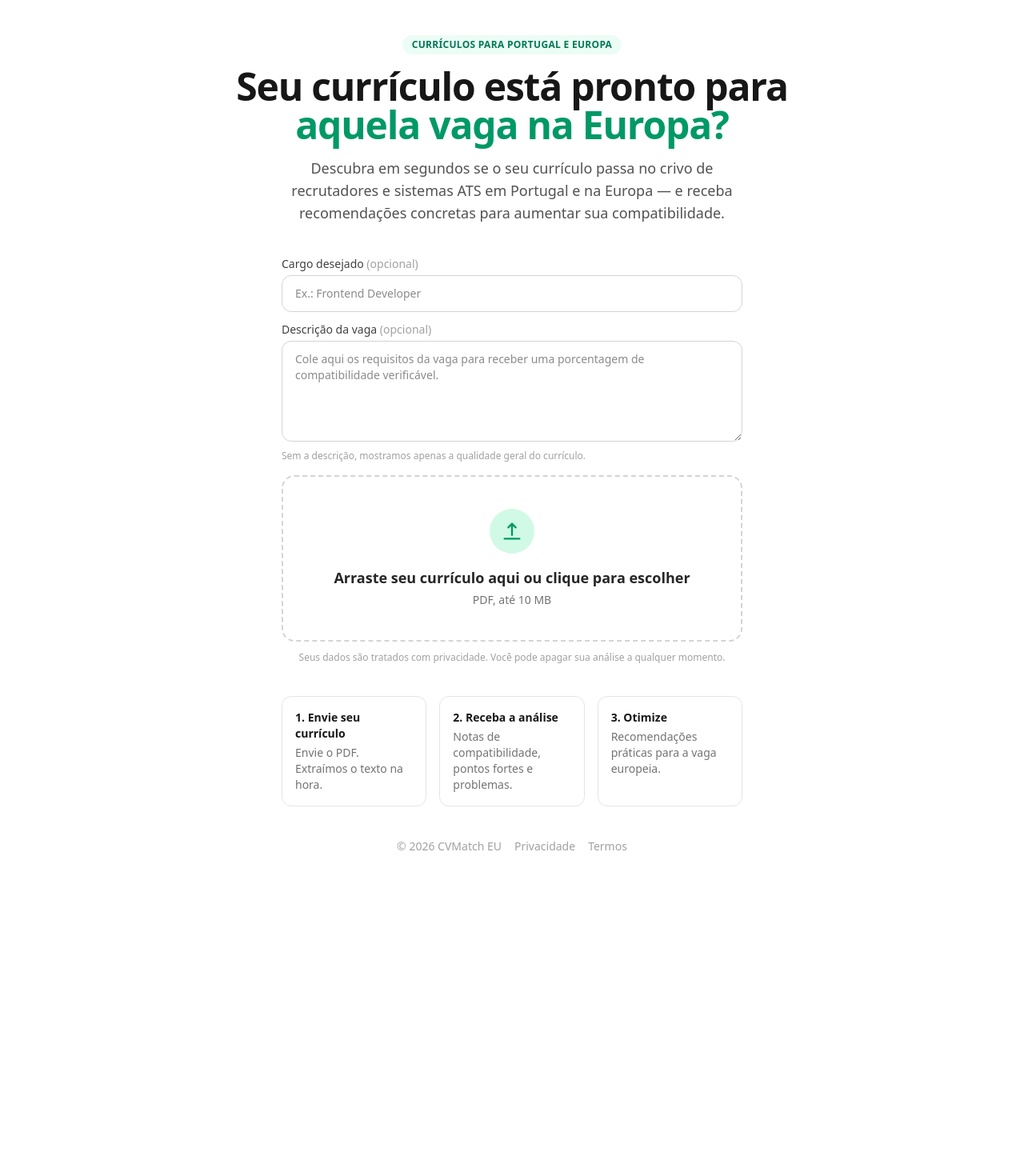
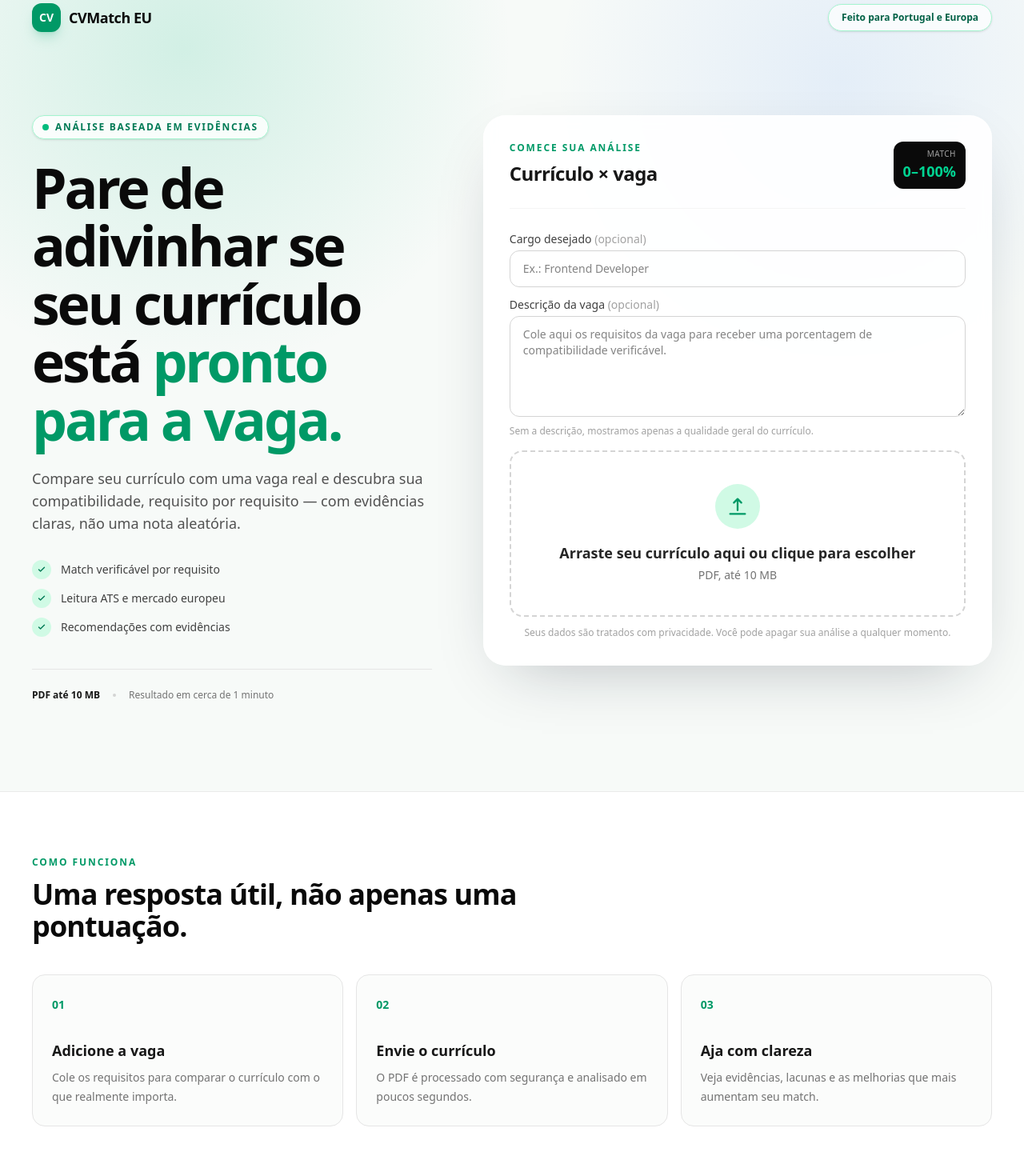
Before and after one commit to iTzB0r/CVMatch-EU, a Next.js app: page / in a window 1280 px wide. Shown: the part 20-1490 px from the top of the page at 80% size. Before the commit the page ends 1152 px from the top, so only its background shows below. Built offline with nearby package versions, Linux system fonts and the light colour scheme.

Commit message:
feat: refresh landing page design

```diff
--- a/app/page.tsx
+++ b/app/page.tsx
@@ -1,56 +1,127 @@
 import Link from "next/link";
 import { UploadCard } from "@/components/upload/upload-card";
 
+const benefits = [
+  "Match verificável por requisito",
+  "Leitura ATS e mercado europeu",
+  "Recomendações com evidências",
+];
+
+const steps = [
+  {
+    number: "01",
+    title: "Adicione a vaga",
+    description: "Cole os requisitos para comparar o currículo com o que realmente importa.",
+  },
+  {
+    number: "02",
+    title: "Envie o currículo",
+    description: "O PDF é processado com segurança e analisado em poucos segundos.",
+  },
+  {
+    number: "03",
+    title: "Aja com clareza",
+    description: "Veja evidências, lacunas e as melhorias que mais aumentam seu match.",
+  },
+];
+
 export default function Home() {
   return (
-    <main className="mx-auto flex min-h-svh max-w-3xl flex-col items-center justify-center gap-10 px-6 py-16 text-center">
-      <div className="flex flex-col items-center gap-4">
-        <span className="rounded-full bg-emerald-50 px-3 py-1 text-xs font-semibold uppercase tracking-wide text-emerald-700">
-          Currículos para Portugal e Europa
+    <main className="relative min-h-svh overflow-hidden bg-[#f7faf8] text-neutral-950">
+      <div className="pointer-events-none absolute inset-x-0 top-0 h-[42rem] bg-[radial-gradient(circle_at_18%_12%,rgba(16,185,129,0.16),transparent_34%),radial-gradient(circle_at_82%_18%,rgba(59,130,246,0.10),transparent_30%)]" />
+
+      <nav className="relative mx-auto flex w-full max-w-7xl items-center justify-between px-5 py-6 sm:px-8 lg:px-10">
+        <Link href="/" className="flex items-center gap-2.5" aria-label="CVMatch EU">
+          <span className="flex h-9 w-9 items-center justify-center rounded-xl bg-emerald-600 text-sm font-black text-white shadow-lg shadow-emerald-600/20">
+            CV
+          </span>
+          <span className="text-lg font-bold tracking-tight">CVMatch EU</span>
+        </Link>
+        <span className="hidden rounded-full border border-emerald-200 bg-white/70 px-4 py-2 text-xs font-semibold text-emerald-800 shadow-sm backdrop-blur sm:inline-flex">
+          Feito para Portugal e Europa
         </span>
-        <h1 className="text-4xl font-bold tracking-tight text-neutral-900 sm:text-5xl">
-          Seu currículo está pronto para{" "}
-          <span className="text-emerald-600">aquela vaga na Europa?</span>
-        </h1>
-        <p className="max-w-xl text-lg text-neutral-600">
-          Descubra em segundos se o seu currículo passa no crivo de recrutadores
-          e sistemas ATS em Portugal e na Europa — e receba recomendações
-          concretas para aumentar sua compatibilidade.
-        </p>
-      </div>
+      </nav>
 
-      <UploadCard />
+      <section className="relative mx-auto grid w-full max-w-7xl items-start gap-12 px-5 pb-20 pt-10 sm:px-8 sm:pt-16 lg:grid-cols-[0.88fr_1.12fr] lg:gap-16 lg:px-10 lg:pb-28 lg:pt-20">
+        <div className="lg:sticky lg:top-12">
+          <div className="mb-6 inline-flex items-center gap-2 rounded-full border border-emerald-200 bg-white/80 px-3 py-1.5 text-xs font-bold uppercase tracking-[0.14em] text-emerald-700 shadow-sm backdrop-blur">
+            <span className="h-2 w-2 rounded-full bg-emerald-500" />
+            Análise baseada em evidências
+          </div>
 
-      <div className="grid w-full max-w-xl gap-4 text-left sm:grid-cols-3">
-        {[
-          {
-            title: "1. Envie seu currículo",
-            description: "Envie o PDF. Extraímos o texto na hora.",
-          },
-          {
-            title: "2. Receba a análise",
-            description: "Notas de compatibilidade, pontos fortes e problemas.",
-          },
-          {
-            title: "3. Otimize",
-            description: "Recomendações práticas para a vaga europeia.",
-          },
-        ].map((s) => (
-          <div key={s.title} className="rounded-xl border border-neutral-200 p-4">
-            <p className="text-sm font-semibold text-neutral-900">{s.title}</p>
-            <p className="mt-1 text-sm text-neutral-500">{s.description}</p>
+          <h1 className="max-w-2xl text-4xl font-black leading-[1.04] tracking-[-0.045em] text-neutral-950 sm:text-6xl lg:text-[4.35rem]">
+            Pare de adivinhar se seu currículo está{" "}
+            <span className="text-emerald-600">pronto para a vaga.</span>
+          </h1>
+
+          <p className="mt-6 max-w-xl text-base leading-7 text-neutral-600 sm:text-lg">
+            Compare seu currículo com uma vaga real e descubra sua compatibilidade,
+            requisito por requisito — com evidências claras, não uma nota aleatória.
+          </p>
+
+          <ul className="mt-8 grid gap-3 text-sm text-neutral-700">
+            {benefits.map((benefit) => (
+              <li key={benefit} className="flex items-center gap-3">
+                <span className="flex h-6 w-6 items-center justify-center rounded-full bg-emerald-100 text-emerald-700">
+                  <svg viewBox="0 0 20 20" fill="none" className="h-3.5 w-3.5" aria-hidden="true">
+                    <path d="m5 10 3 3 7-7" stroke="currentColor" strokeWidth="2" strokeLinecap="round" strokeLinejoin="round" />
+                  </svg>
+                </span>
+                {benefit}
+              </li>
+            ))}
+          </ul>
+
+          <div className="mt-10 flex items-center gap-4 border-t border-neutral-200 pt-6 text-xs text-neutral-500">
+            <span className="font-semibold text-neutral-900">PDF até 10 MB</span>
+            <span className="h-1 w-1 rounded-full bg-neutral-300" />
+            <span>Resultado em cerca de 1 minuto</span>
           </div>
-        ))}
-      </div>
+        </div>
 
-      <footer className="flex items-center gap-4 text-sm text-neutral-400">
+        <div className="relative">
+          <div className="absolute -inset-3 -z-10 rounded-[2rem] bg-gradient-to-br from-emerald-200/50 via-white to-blue-100/60 blur-2xl" />
+          <div className="rounded-[1.75rem] border border-white/80 bg-white/90 p-5 shadow-[0_28px_80px_-34px_rgba(15,23,42,0.30)] backdrop-blur sm:p-8">
+            <div className="mb-7 flex items-start justify-between gap-4 border-b border-neutral-100 pb-6">
+              <div>
+                <p className="text-xs font-bold uppercase tracking-[0.16em] text-emerald-600">Comece sua análise</p>
+                <h2 className="mt-2 text-2xl font-bold tracking-tight text-neutral-900">Currículo × vaga</h2>
+              </div>
+              <div className="rounded-xl bg-neutral-950 px-3 py-2 text-right text-white">
+                <p className="text-[10px] uppercase tracking-wider text-neutral-400">Match</p>
+                <p className="text-lg font-black text-emerald-400">0–100%</p>
+              </div>
+            </div>
+            <UploadCard />
+          </div>
+        </div>
+      </section>
+
+      <section className="border-y border-neutral-200/80 bg-white">
+        <div className="mx-auto w-full max-w-7xl px-5 py-16 sm:px-8 lg:px-10 lg:py-20">
+          <div className="max-w-2xl">
+            <p className="text-xs font-bold uppercase tracking-[0.16em] text-emerald-600">Como funciona</p>
+            <h2 className="mt-3 text-3xl font-black tracking-tight sm:text-4xl">Uma resposta útil, não apenas uma pontuação.</h2>
+          </div>
+          <div className="mt-10 grid gap-4 md:grid-cols-3">
+            {steps.map((step) => (
+              <article key={step.number} className="group rounded-2xl border border-neutral-200 bg-[#fbfcfb] p-6 transition hover:-translate-y-1 hover:border-emerald-200 hover:shadow-xl hover:shadow-emerald-950/5">
+                <span className="text-sm font-black text-emerald-600">{step.number}</span>
+                <h3 className="mt-8 text-lg font-bold text-neutral-900">{step.title}</h3>
+                <p className="mt-2 text-sm leading-6 text-neutral-500">{step.description}</p>
+              </article>
+            ))}
+          </div>
+        </div>
+      </section>
+
+      <footer className="mx-auto flex w-full max-w-7xl flex-col gap-4 px-5 py-8 text-sm text-neutral-500 sm:flex-row sm:items-center sm:justify-between sm:px-8 lg:px-10">
         <span>© {new Date().getFullYear()} CVMatch EU</span>
-        <Link href="/privacy" className="hover:text-neutral-600">
-          Privacidade
-        </Link>
-        <Link href="/terms" className="hover:text-neutral-600">
-          Termos
-        </Link>
+        <div className="flex items-center gap-5">
+          <span className="text-neutral-400">Seus dados sob seu controle.</span>
+          <Link href="/privacy" className="font-medium hover:text-neutral-900">Privacidade</Link>
+          <Link href="/terms" className="font-medium hover:text-neutral-900">Termos</Link>
+        </div>
       </footer>
     </main>
   );
```
